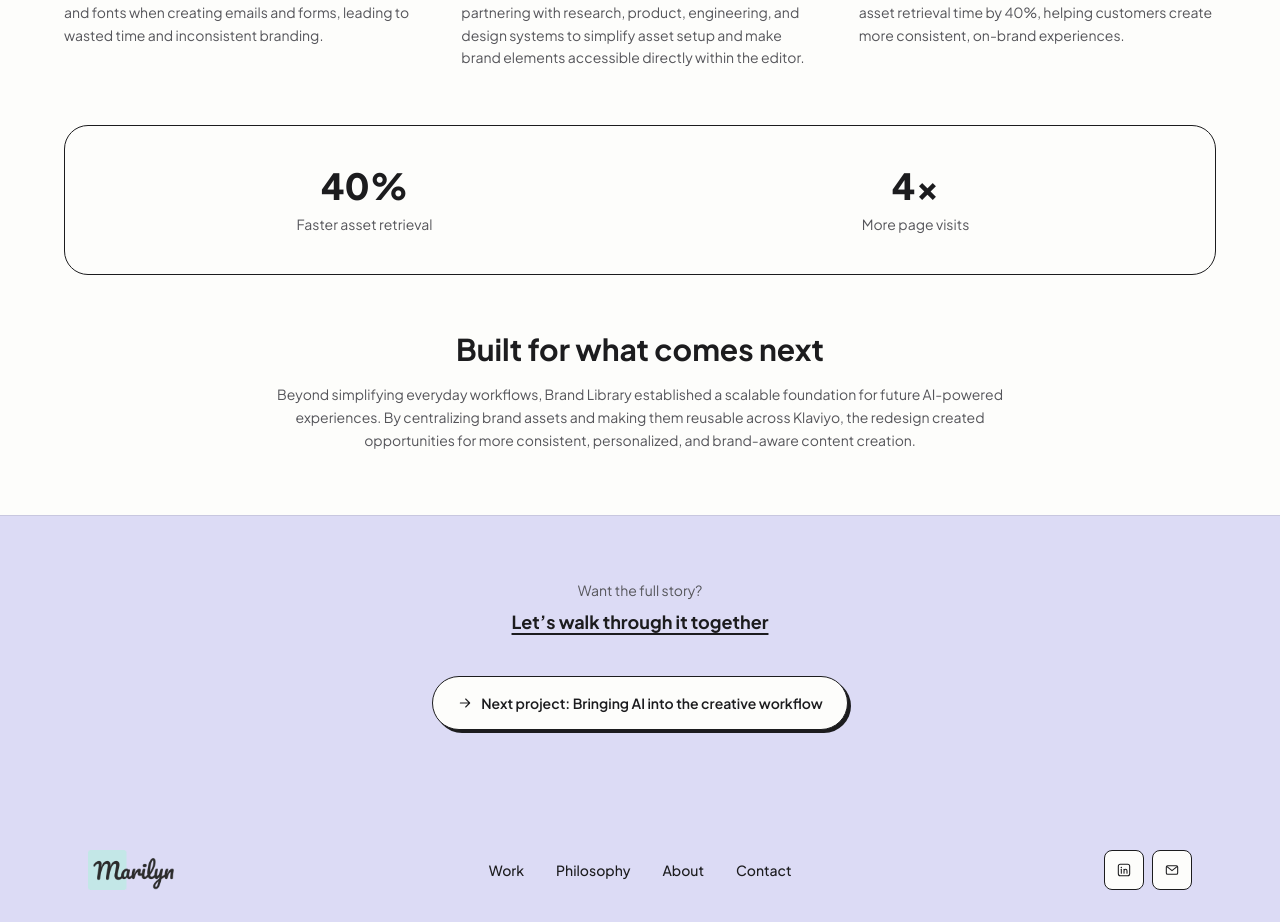
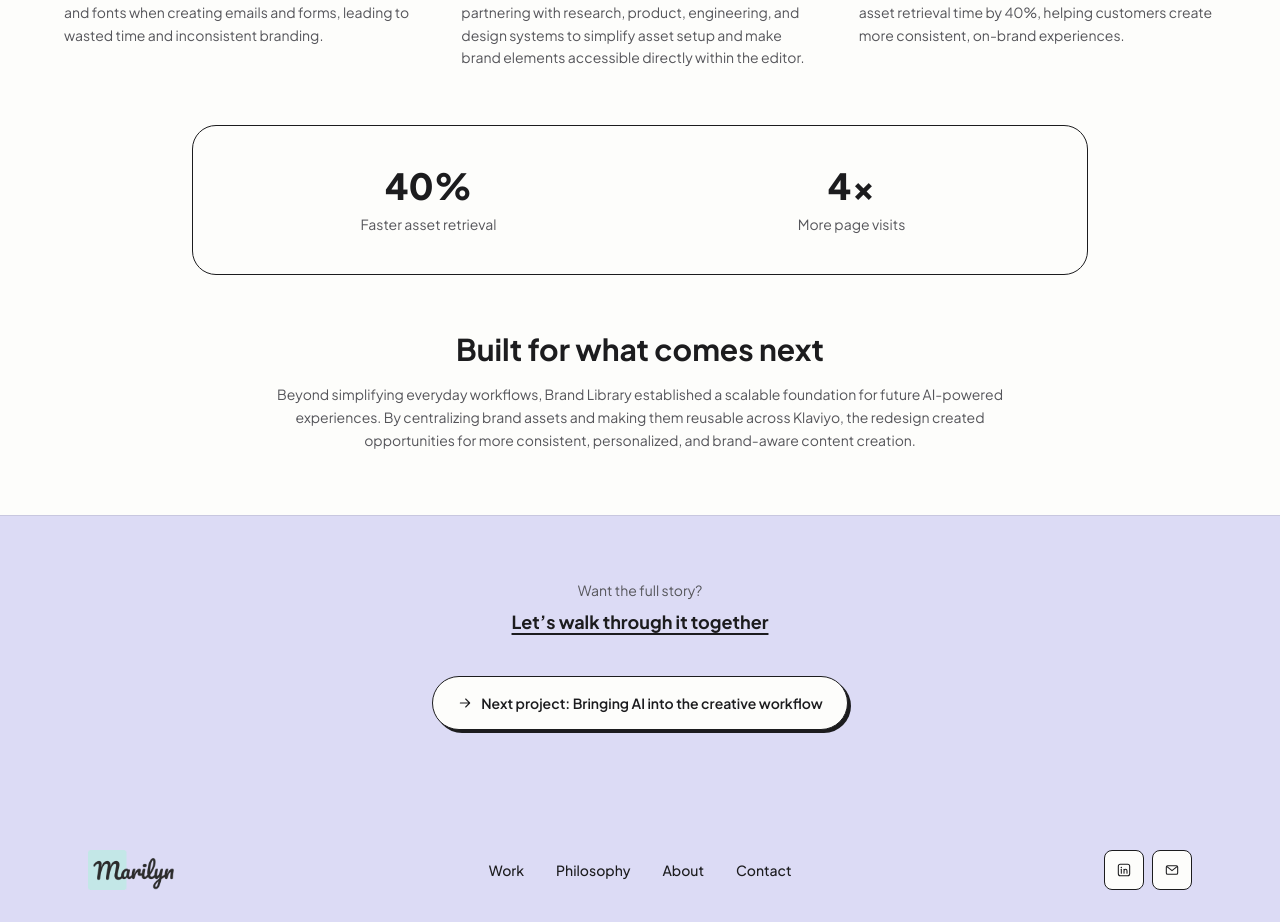
Before and after one commit to marilyncoravit/home, a React (Vite) app: page /work/brand-library in a window 1280 px wide. Shown: the part 1220-2142 px from the top of the page. Built offline with nearby package versions, Linux system fonts and the light colour scheme.

Commit message:
Narrow the case study metrics card from max-w-6xl to max-w-4xl

```diff
--- a/src/pages/CaseStudy.jsx
+++ b/src/pages/CaseStudy.jsx
@@ -102,7 +102,7 @@ export default function CaseStudy() {
           </div>
         </div>
 
-        <div className="mx-auto mt-14 max-w-6xl rounded-3xl hand-border p-10">
+        <div className="mx-auto mt-14 max-w-4xl rounded-3xl hand-border p-10">
           <div
             className={`grid gap-8 text-center ${statsColsMap[(project.caseStats ?? project.stats).length] ?? 'sm:grid-cols-3'}`}
           >
```
